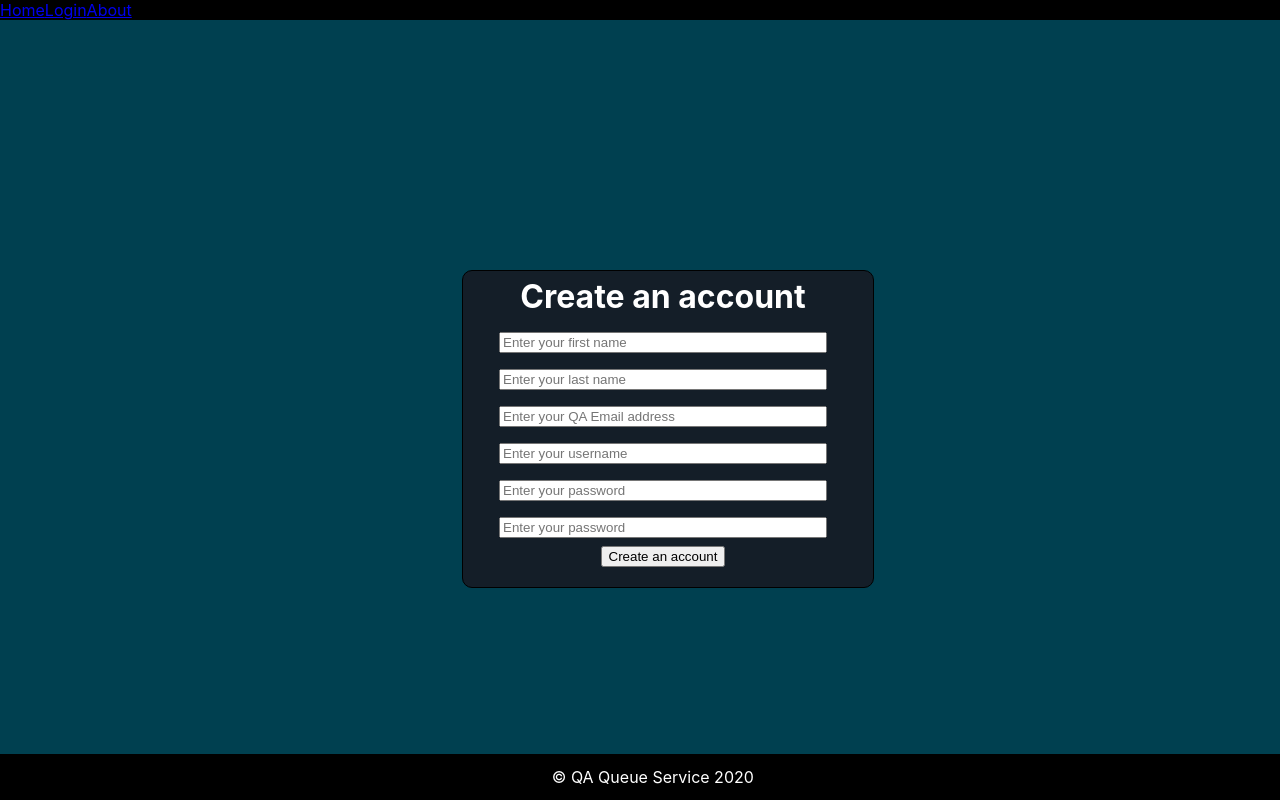
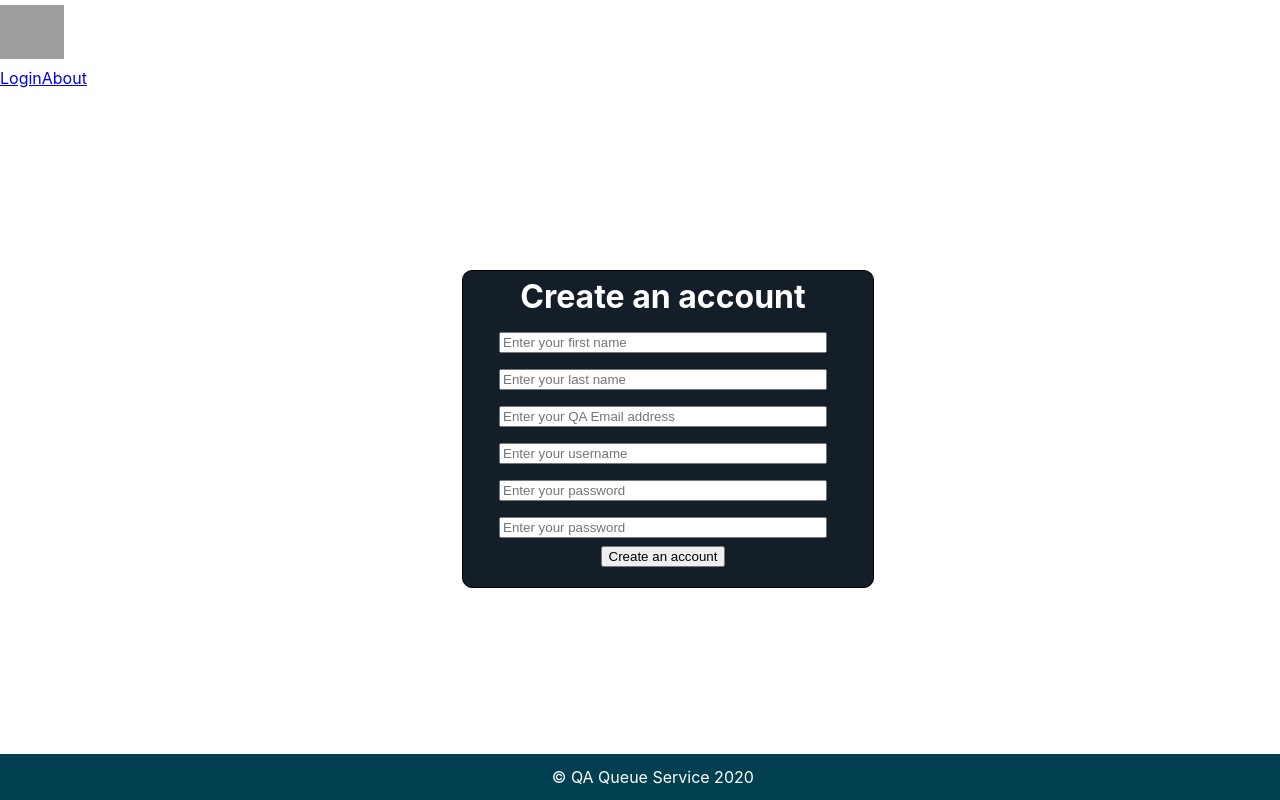
Before and after one commit to sa-mh/QA-GP-T2, a React (Create React App) app in the folder App/frontend/: page /createAccount in a window 1280 px wide. Shown: the top 800 px of the page. Built offline with nearby package versions, Linux system fonts and the light colour scheme; grey boxes are pictures that could not be loaded.

Commit message:
Formatting header navbar -LT

```diff
--- a/App/frontend/package.json
+++ b/App/frontend/package.json
@@ -8,6 +8,7 @@
     "@testing-library/user-event": "^12.2.2",
     "react": "^17.0.1",
     "react-dom": "^17.0.1",
+    "react-router-dom": "^5.2.0",
     "react-scripts": "4.0.1",
     "web-vitals": "^0.2.4"
   },
--- a/App/frontend/src/App.css
+++ b/App/frontend/src/App.css
@@ -14,7 +14,7 @@
 }
 
 .App-header {
-  background-color: #282c34;
+  background-color: rgb(0, 64, 80);
   min-height: 100vh;
   display: flex;
   flex-direction: column;
@@ -29,7 +29,7 @@
 }
 
 body {
-  background-color: rgb(0, 64, 80);
+  background-color: white;
 }
 
 .loginHeading, .signupHeading {
@@ -37,7 +37,7 @@ body {
 }
 
 .footer {
-  background-color: black;
+  background-color:rgb(0, 64, 80);
   color: white;
   padding: 1%;
   text-align: center;
@@ -48,8 +48,24 @@ body {
 }
 
 .navbar {
-  background-color: black;
-  color: white;
+  background-color:white;
+  color: rgb(0, 64, 80);
+  border-bottom-color: rgb(0, 64, 80);
+  border-bottom-width: 10px;
+  align-items: center;
+  text-align: left;
+  box-sizing: border-box;
+
+}
+
+.navbar-logo {
+  display: inline-block;
+  padding-top: .3125rem;
+  padding-bottom: .3125rem;
+  margin-right: 1rem;
+  line-height: inherit;
+  white-space: nowrap;
+  box-sizing: border-box;
 }
 
 .loginDiv, .signupDiv {
--- a/App/frontend/src/Components/Header.jsx
+++ b/App/frontend/src/Components/Header.jsx
@@ -1,14 +1,15 @@
 import React from 'react'
-import logo from '../Reasources/logo.svg'
-import { Link, Router } from 'react-router-dom'
+import { Link } from 'react-router-dom'
 
 function Header() {
     return (
         <>
+            <span>
+            <Link to="/"><img className="navbar-logo" src="https://qa-community.co.uk/static/qa_fill_primary.svg" alt="QA Logo" width="64" height="64"/></Link>
+            </span>
             <div className="navbar">
-                <Link to="/">Home</Link>
-                <Link to="/login">Login</Link>
-                <Link to="/about">About</Link>
+            <Link to="/login">Login</Link>
+            <Link to="/about">About</Link>
             </div>
         </>
         )
```
Also changed, not shown: 2 other files (tests, documents, lock files or other folders).
